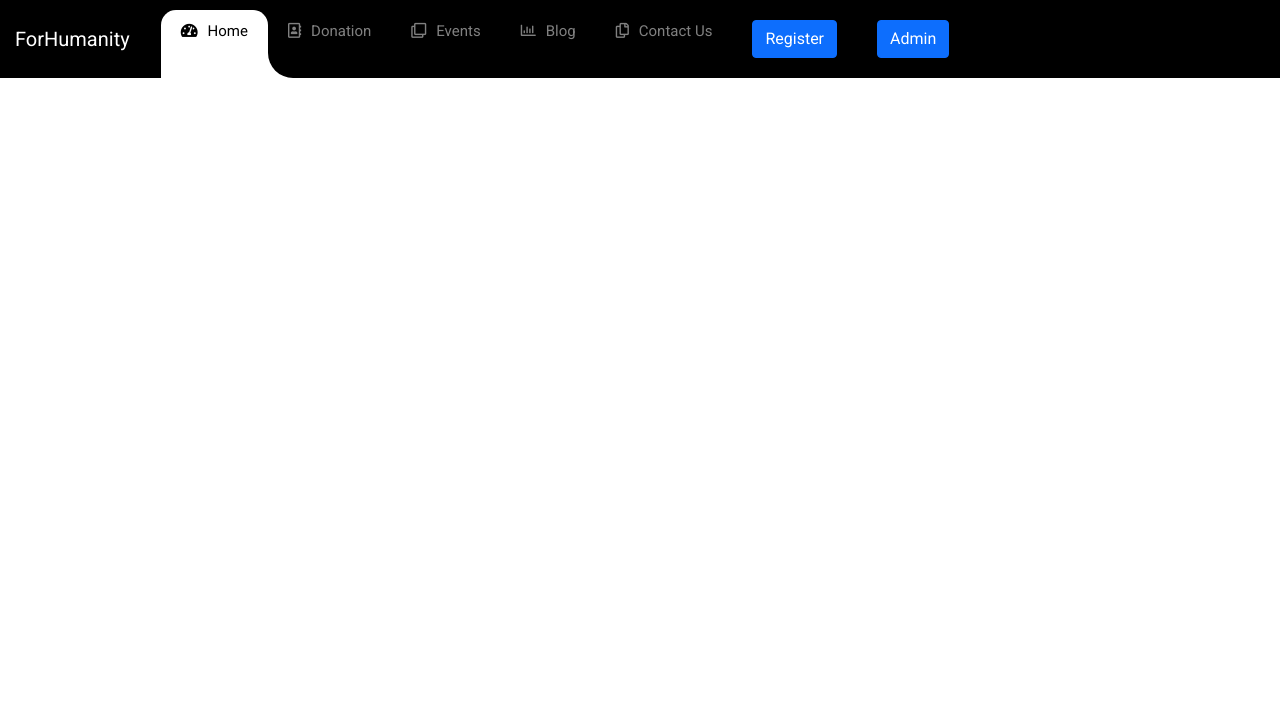
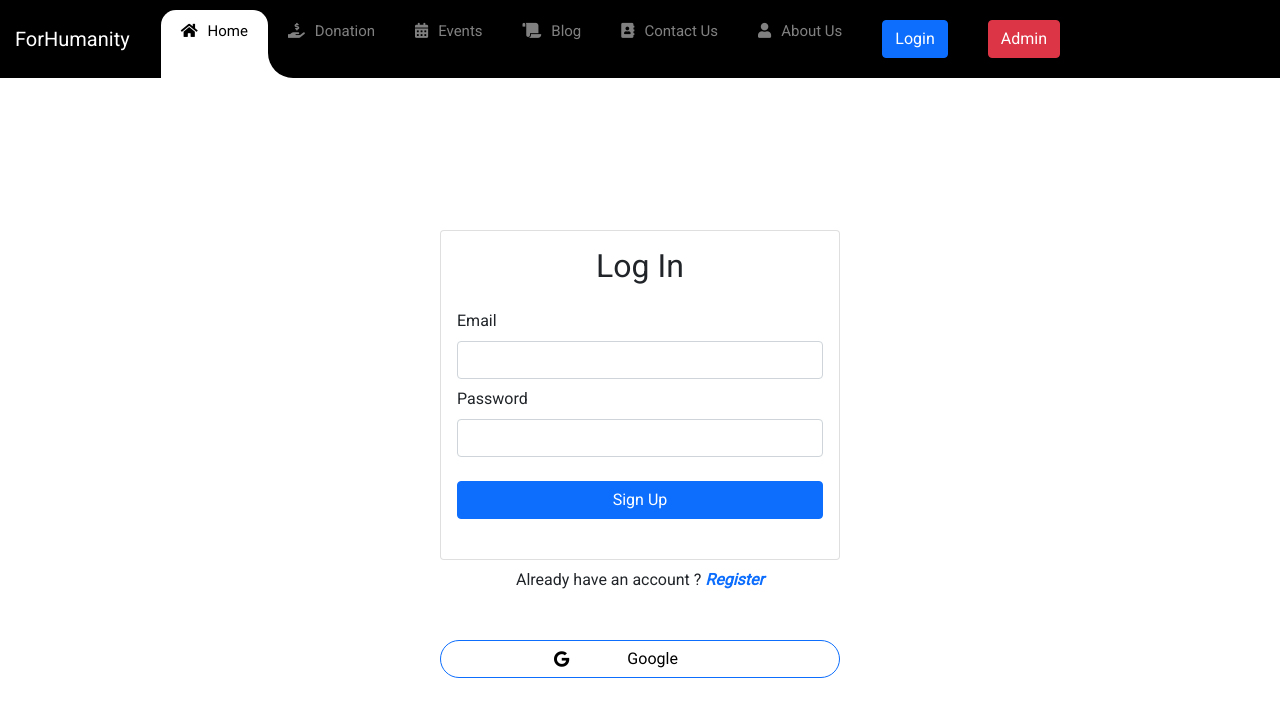
Before and after one commit to ImrulEmon/ForHumanity, a React (Create React App) app in the folder client/: page /login in a window 1280 px wide. Shown: the top 716 px of the page. Built offline with nearby package versions, Linux system fonts and the light colour scheme.

Commit message:
LOGIN PAGE UI

```diff
--- a/client/package.json
+++ b/client/package.json
@@ -13,6 +13,7 @@
     "react": "^18.2.0",
     "react-bootstrap": "^2.4.0",
     "react-dom": "^18.2.0",
+    "react-hook-form": "^7.33.1",
     "react-router-dom": "^6.3.0",
     "react-scripts": "5.0.1",
     "web-vitals": "^2.1.4"
--- a/client/src/App.js
+++ b/client/src/App.js
@@ -10,6 +10,8 @@ import Home from './pages/Home/Home';
 import About  from './pages/About/About';
 import Navbar  from './components/Navbar/Navbar';
  import Contact  from './pages/Contact/Contact.js';
+import Login from './pages/Login/Login';
+import Register from './pages/Register/Register';
 // import Home from './pages/Home/Home';
 
 const App = () => {
@@ -26,6 +28,12 @@ const App = () => {
       <Routes>
         <Route path='contact' element={<Contact />}></Route>
       </Routes>
+      <Routes>
+        <Route path='login' element={<Login />}></Route>
+      </Routes>
+      <Routes>
+        <Route path='register' element={<Register />}></Route>
+      </Routes>
     </main>
    </Router>
   );
--- a/client/src/components/Navbar/Navbar.js
+++ b/client/src/components/Navbar/Navbar.js
@@ -72,7 +72,7 @@ const Navbar = () => {
             <li className="nav-item active">
               <NavLink className="nav-link" to="/" exact>
                 <i
-                className="fas fa-tachometer-alt">
+                className="fas fa-home">
                 </i>Home
               </NavLink>
             </li>
@@ -80,7 +80,7 @@ const Navbar = () => {
             <li className="nav-item">
               <NavLink className="nav-link" to="/donation" exact>
                 <i
-                className="far fa-address-book">
+                className="fas fa-hand-holding-usd">
                 </i>Donation
               </NavLink>
             </li>
@@ -88,32 +88,42 @@ const Navbar = () => {
             <li className="nav-item">
               <NavLink className="nav-link" to="/events" exact>
                 <i
-                className="far fa-clone">
+                className="fas fa-calendar-alt">
                 </i>Events
               </NavLink>
             </li>
             <li className="nav-item">
               <NavLink className="nav-link" to="/blog" exact>
                 <i
-                className="far fa-chart-bar">
+                className="fas fa-scroll">
                 </i>Blog
               </NavLink>
             </li>
+
             <li className="nav-item">
               <NavLink className="nav-link" to="/contact" exact>
                 <i
-                className="far fa-copy">
+                className="fas fa-address-book">
                 </i>Contact Us
               </NavLink>
             </li>
+
+            <li className="nav-item">
+              <NavLink className="nav-link" to="/about" exact>
+                <i
+                className="fas fa-user">
+                </i>About Us
+              </NavLink>
+            </li>
+
             <li>
-              <NavLink to="/register">
-               <button className='btn btn-primary'>Register</button>
+              <NavLink to="/login">
+               <button className='btn btn-primary'>Login</button>
               </NavLink>
             </li>
             <li>
               <NavLink to="/admin">
-               <button className='btn btn-primary'>Admin</button>
+               <button className='btn btn-danger'>Admin</button>
               </NavLink>
             </li>
         </ul>
--- /dev/null
+++ b/client/src/pages/Login/Login.css
@@ -0,0 +1,51 @@
+.google{
+    font-weight: 550;
+    background-color: transparent;
+    color: black;
+    border-radius: 25px;
+}
+
+.google:hover{
+   background-color: black;
+   color: white;
+}
+.link{
+    text-decoration: none;
+    font-style: italic;
+    font-weight: 650;
+}
+.link:hover{
+    color: red;
+}
+/* CUSTOM WIDTHS */
+.w-10, .w-xs-10 { width: 10%!important; }
+.w-15, .w-xs-15 { width: 15%!important; }
+.w-20, .w-xs-20 { width: 20%!important; }
+
+/* BREAKPOINTS */
+
+/* SM breakpoint */
+@media (min-width: 576px) {
+    /* CUSTOM WIDTHS */
+    .w-sm-10 { width: 10%!important; }
+    .w-sm-15 { width: 15%!important; }
+    .w-sm-20 { width: 20%!important; }
+}
+
+/* MD breakpoint*/
+@media (min-width: 768px) {
+    /* CUSTOM WIDTHS */
+    .w-md-10 { width: 10%!important; }
+    .w-md-15 { width: 15%!important; }
+    .w-md-20 { width: 20%!important; }
+    .w-md-75 { width: 75%!important; }
+}
+
+/* LG breakpoint */
+@media (min-width: 1024px) {
+    /* CUSTOM WIDTHS */
+    .w-lg-10 { width: 10%!important; }
+    .w-lg-15 { width: 15%!important; }
+    .w-lg-20 { width: 20%!important; }
+    .w-lg-50 { width: 50%!important; }
+}
--- /dev/null
+++ b/client/src/pages/Login/Login.js
@@ -0,0 +1,47 @@
+import React from "react";
+import { Container, Card, Form, Button } from "react-bootstrap";
+import { Link } from "react-router-dom";
+import "./Login.css";
+const Login = () => {
+  return (
+    <Container
+      className="d-flex align-items-center justify-content-center"
+      style={{ minHeight: "100vh" }}
+    >
+      <div className="w-100" style={{ maxWidth: "400px" }}>
+        <Card>
+          <Card.Body>
+            <h2 className="text-center mb-4">Log In</h2>
+            <Form>
+              <Form.Group id="email" className="my-2">
+                <Form.Label>Email</Form.Label>
+                <Form.Control type="email" required />
+              </Form.Group>
+
+              <Form.Group id="password">
+                <Form.Label>Password</Form.Label>
+                <Form.Control type="password" required />
+              </Form.Group>
+
+              <Button className="w-100 my-4" type="submit">
+                Sign Up
+              </Button>
+            </Form>
+          </Card.Body>
+        </Card>
+        <div className="w-100 text-center mt-2">
+          Already have an account ?{" "}
+          <Link className="link" to="/register">
+            Register
+          </Link>
+          <Button className="google w-100 my-5 d-flex justify-content-center align-items-center">
+            <i className="fab fa-google"></i>
+            <span className="mx-5">Google</span>
+          </Button>
+        </div>
+      </div>
+    </Container>
+  );
+};
+
+export default Login;
--- /dev/null
+++ b/client/src/pages/Register/Register.js
@@ -0,0 +1,15 @@
+import React from 'react';
+import {Card} from 'react-bootstrap';
+
+const Register = () => {
+    return (
+        <Card>
+            <Card.Body>
+                Register as a Volunteer
+
+            </Card.Body>
+        </Card>
+    );
+};
+
+export default Register;
```
Also changed, not shown: client/src/pages/Register/Register.css (added), 1 other file (tests, documents, lock files or other folders).
